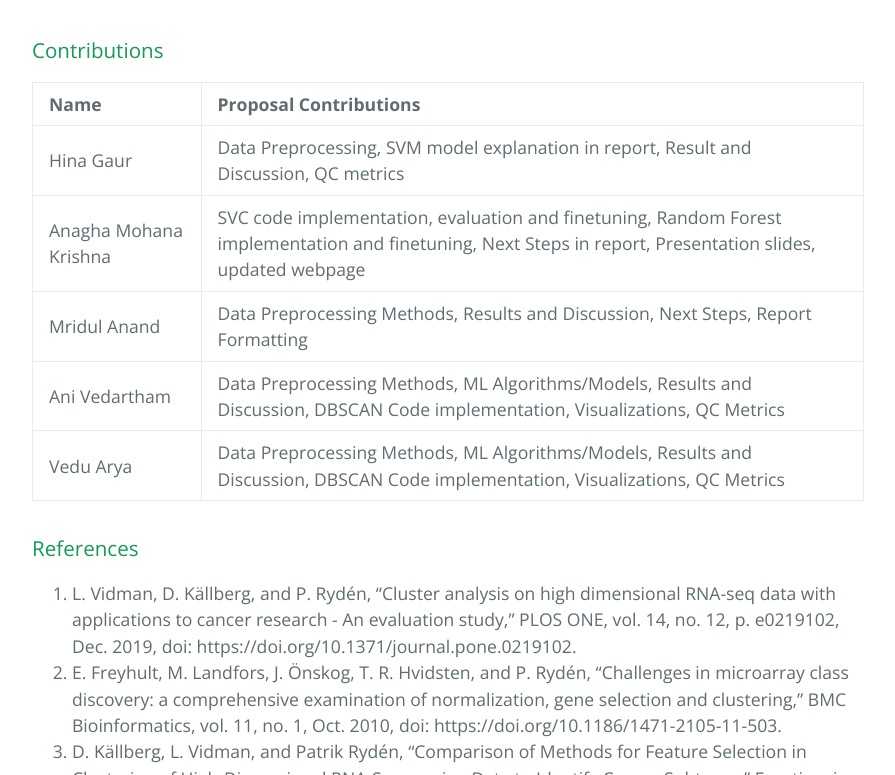
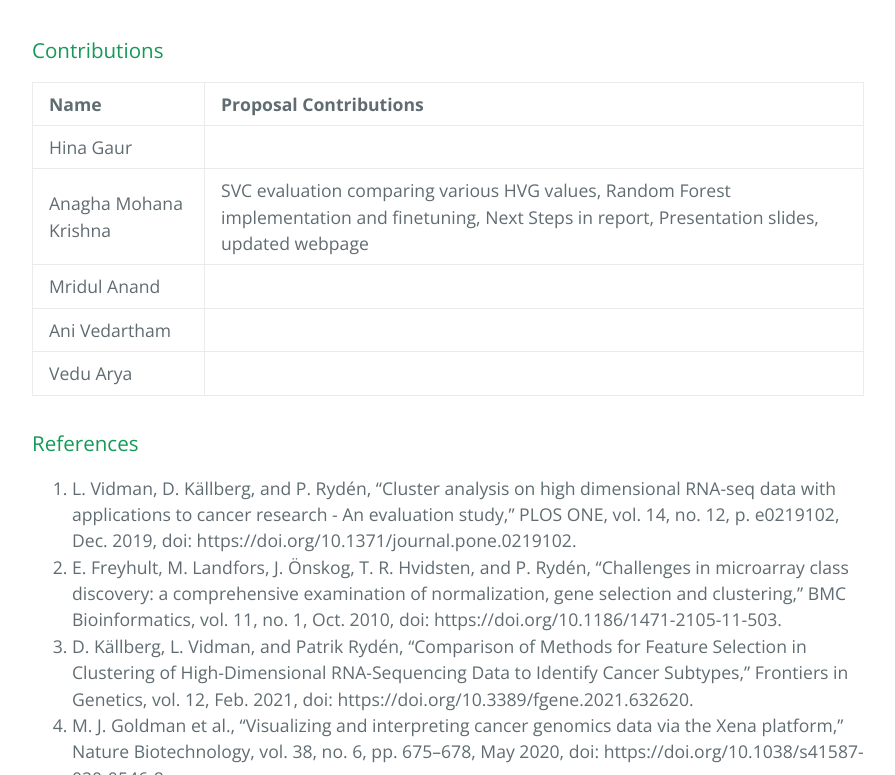
Before and after one commit to AnaghaMKrishna/CS-7641-Project, a Jekyll site: the page built from Final_Submission/final_report.md, in a window 1280 px wide and 900 px high, scrolled down 22641 px, cut to the strip 125-900 px from the top of the window. Shown: the whole strip, without its empty margins (192-1087 px from the left). Built offline with Jekyll 4.4.1, drawn with Linux system fonts in a browser that asks for light colours; our own code applies the rules of GitHub Pages for plain Markdown files.

Commit message:
updated contributions table

```diff
--- a/Final_Submission/final_report.md
+++ b/Final_Submission/final_report.md
@@ -195,11 +195,12 @@ Macro F1 provides a balanced measure of precision and recall as both false posit
 ### Tree-based Ensemble Models
 With the goal of using tree-based models to identify biomarker genes that distinguish cancer types, we implemented tree-based models like XGBoost, Random Forest, and Extra Tree Classifiers. However, all these models suffered from the problem of overfitting, as our data is very high-dimensional and we do not have enough data points in comparison with the number of genes. All the models provided an accuracy of 1.0 consistently for multiple combinations of hyperparameters and values used as can be seen from below accuracy plots depicting different values of hyperparameter chosen. Supporting the above observation, the models performed well and did not overfit when we applied dimensionality reduction like PCA before feeding the data into these models. However, applying PCA transforms the features into Z-space and it is hard to recover the original signature genes that actually contribute to differentiating cancer types.
 
+<img src="Figures/XGboost_accuracy.png" alt="extra tree accuracy" width="700">
+
 <img src="Figures/extra_tree_accuracy.png" alt="extra tree accuracy" width="700">
 
 <img src="Figures/random_forest_accuracy.png" alt="extra tree accuracy" width="700">
 
-<img src="Figures/XGboost_accuracy.png" alt="extra tree accuracy" width="700">
 
 ### Comparative analysis of all ML models
 
@@ -225,11 +226,11 @@ If you are unable to view, [please click here](https://gtvault-my.sharepoint.com
 
 | Name       | Proposal Contributions|
 |:-------------|:------------------|
-| Hina Gaur          | Data Preprocessing, SVM model explanation in report, Result and Discussion, QC metrics  |
-| Anagha Mohana Krishna  | SVC code implementation, evaluation and finetuning, Random Forest implementation and finetuning, Next Steps in report, Presentation slides, updated webpage |
-| Mridul Anand           | Data Preprocessing Methods, Results and Discussion, Next Steps, Report Formatting |
-| Ani Vedartham | Data Preprocessing Methods, ML Algorithms/Models, Results and Discussion, DBSCAN Code implementation, Visualizations, QC Metrics |
-| Vedu Arya | Data Preprocessing Methods, ML Algorithms/Models, Results and Discussion, DBSCAN Code implementation, Visualizations, QC Metrics   |
+| Hina Gaur          |   |
+| Anagha Mohana Krishna  | SVC evaluation comparing various HVG values, Random Forest implementation and finetuning, Next Steps in report, Presentation slides, updated webpage |
+| Mridul Anand           |  |
+| Ani Vedartham |  |
+| Vedu Arya |  |
 
 ### References
 
```
